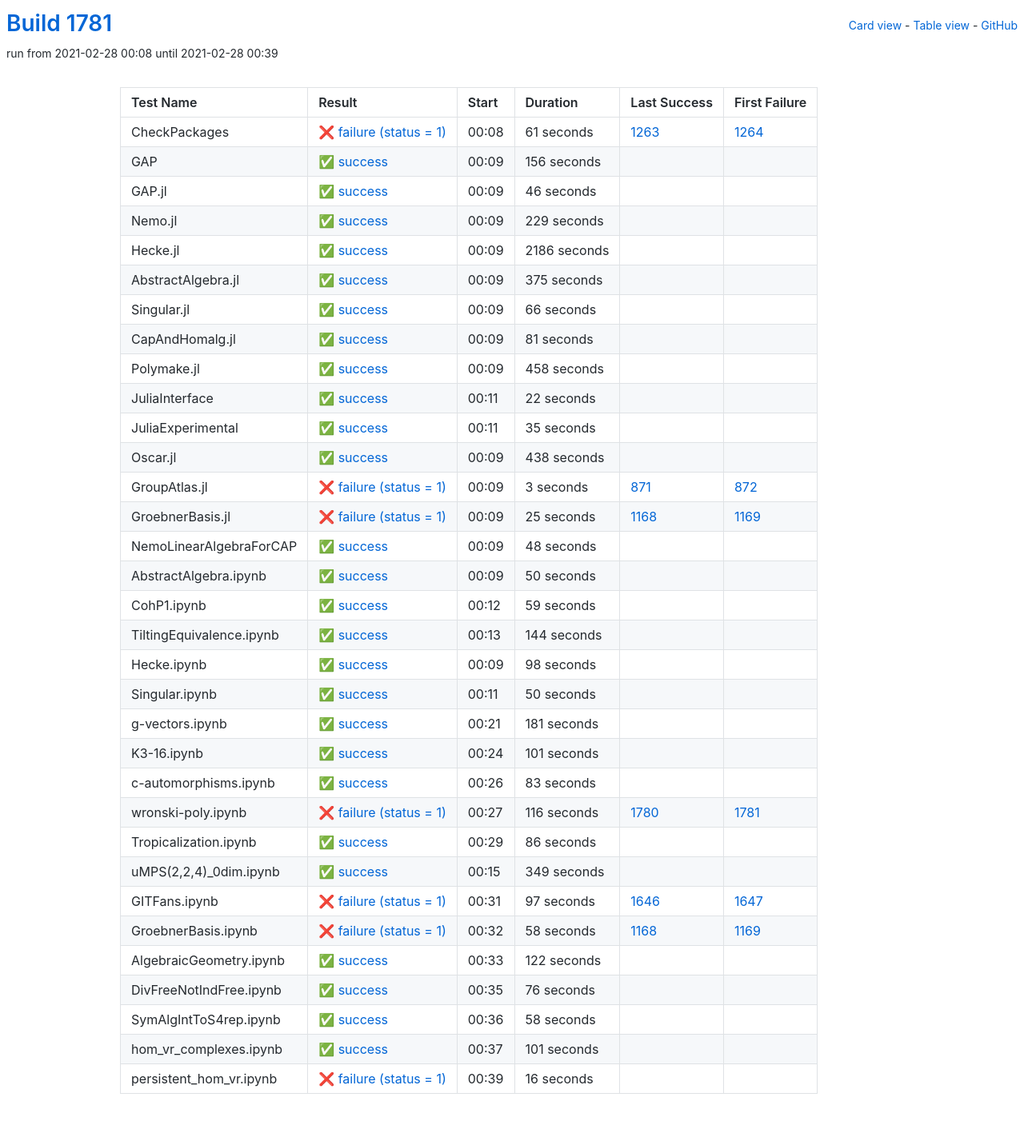
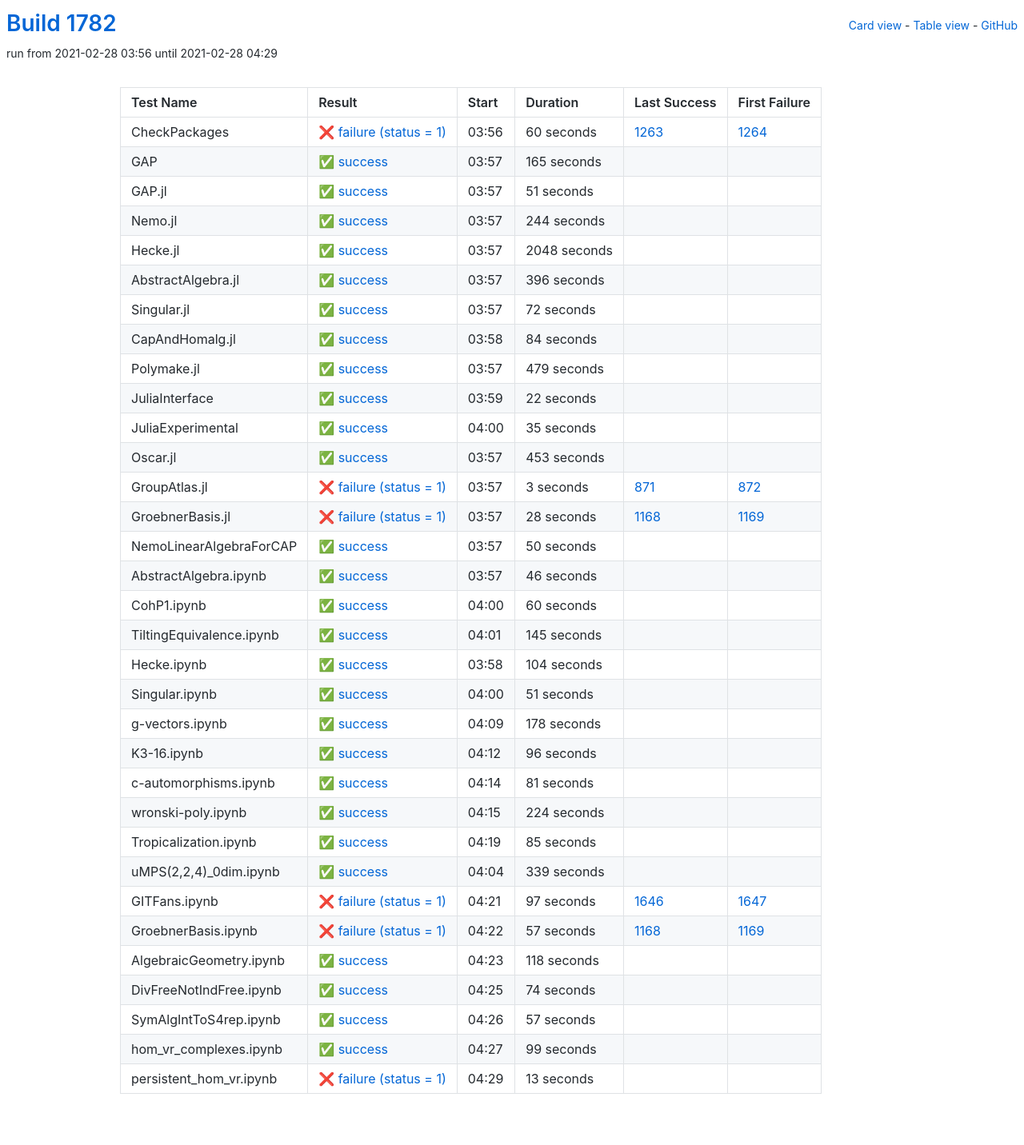
Before and after one commit to oscar-system/oscar-ci-status-stable, a Jekyll site: the page built from table.html, in a window 1280 px wide. Shown: the whole page at 80% size. Built offline with Jekyll 4.4.1, drawn with Linux system fonts in a browser that asks for light colours.

Commit message:
Build #1782

```diff
--- a/_data/ci.yml
+++ b/_data/ci.yml
@@ -1,6 +1,6 @@
 ---
-build: 1781
-build_url: https://oscarci.mathematik.uni-kl.de/job/oscar-stable/1781/
+build: 1782
+build_url: https://oscarci.mathematik.uni-kl.de/job/oscar-stable/1782/
 job: oscar-stable
 organization: oscar-system
 repo: oscar-ci-status-stable
@@ -8,116 +8,116 @@ repourl: https://github.com/oscar-system/oscar-ci-status-stable
 tests:
 - name: CheckPackages
   id: checkpackages
-  log: https://oscarci.mathematik.uni-kl.de/job/oscar-stable/1781/artifact/logs/build-1781/CheckPackages.log
-  start: 2021-02-28 00:08
+  log: https://oscarci.mathematik.uni-kl.de/job/oscar-stable/1782/artifact/logs/build-1782/CheckPackages.log
+  start: 2021-02-28 03:56
   success: false
   exitcode: 1
   status: failure
-  duration: 61
+  duration: 60
   last_success: 1263
   last_success_url: https://oscarci.mathematik.uni-kl.de/job/oscar-stable/1263/
   first_failure: 1264
   first_failure_url: https://oscarci.mathematik.uni-kl.de/job/oscar-stable/1264/
 - name: GAP
   id: gap
-  log: https://oscarci.mathematik.uni-kl.de/job/oscar-stable/1781/artifact/logs/build-1781/GAP.log
-  start: 2021-02-28 00:09
+  log: https://oscarci.mathematik.uni-kl.de/job/oscar-stable/1782/artifact/logs/build-1782/GAP.log
+  start: 2021-02-28 03:57
   success: true
   exitcode: 0
   status: success
-  duration: 156
+  duration: 165
   last_success: false
   last_success_url:
   first_failure: false
   first_failure_url:
 - name: GAP.jl
   id: gap-jl
-  log: https://oscarci.mathematik.uni-kl.de/job/oscar-stable/1781/artifact/logs/build-1781/GAP.jl.log
-  start: 2021-02-28 00:09
+  log: https://oscarci.mathematik.uni-kl.de/job/oscar-stable/1782/artifact/logs/build-1782/GAP.jl.log
+  start: 2021-02-28 03:57
   success: true
   exitcode: 0
   status: success
-  duration: 46
+  duration: 51
   last_success: false
   last_success_url:
   first_failure: false
   first_failure_url:
 - name: Nemo.jl
   id: nemo-jl
-  log: https://oscarci.mathematik.uni-kl.de/job/oscar-stable/1781/artifact/logs/build-1781/Nemo.jl.log
-  start: 2021-02-28 00:09
+  log: https://oscarci.mathematik.uni-kl.de/job/oscar-stable/1782/artifact/logs/build-1782/Nemo.jl.log
+  start: 2021-02-28 03:57
   success: true
   exitcode: 0
   status: success
-  duration: 229
+  duration: 244
   last_success: false
   last_success_url:
   first_failure: false
   first_failure_url:
 - name: Hecke.jl
   id: hecke-jl
-  log: https://oscarci.mathematik.uni-kl.de/job/oscar-stable/1781/artifact/logs/build-1781/Hecke.jl.log
-  start: 2021-02-28 00:09
+  log: https://oscarci.mathematik.uni-kl.de/job/oscar-stable/1782/artifact/logs/build-1782/Hecke.jl.log
+  start: 2021-02-28 03:57
   success: true
   exitcode: 0
   status: success
-  duration: 2186
+  duration: 2048
   last_success: false
   last_success_url:
   first_failure: false
   first_failure_url:
 - name: AbstractAlgebra.jl
   id: abstractalgebra-jl
-  log: https://oscarci.mathematik.uni-kl.de/job/oscar-stable/1781/artifact/logs/build-1781/AbstractAlgebra.jl.log
-  start: 2021-02-28 00:09
+  log: https://oscarci.mathematik.uni-kl.de/job/oscar-stable/1782/artifact/logs/build-1782/AbstractAlgebra.jl.log
+  start: 2021-02-28 03:57
   success: true
   exitcode: 0
   status: success
-  duration: 375
+  duration: 396
   last_success: false
   last_success_url:
   first_failure: false
   first_failure_url:
 - name: Singular.jl
   id: singular-jl
-  log: https://oscarci.mathematik.uni-kl.de/job/oscar-stable/1781/artifact/logs/build-1781/Singular.jl.log
-  start: 2021-02-28 00:09
+  log: https://oscarci.mathematik.uni-kl.de/job/oscar-stable/1782/artifact/logs/build-1782/Singular.jl.log
+  start: 2021-02-28 03:57
   success: true
   exitcode: 0
   status: success
-  duration: 66
+  duration: 72
   last_success: false
   last_success_url:
   first_failure: false
   first_failure_url:
 - name: CapAndHomalg.jl
   id: capandhomalg-jl
-  log: https://oscarci.mathematik.uni-kl.de/job/oscar-stable/1781/artifact/logs/build-1781/CapAndHomalg.jl.log
-  start: 2021-02-28 00:09
+  log: https://oscarci.mathematik.uni-kl.de/job/oscar-stable/1782/artifact/logs/build-1782/CapAndHomalg.jl.log
+  start: 2021-02-28 03:58
   success: true
   exitcode: 0
   status: success
-  duration: 81
+  duration: 84
   last_success: false
   last_success_url:
   first_failure: false
   first_failure_url:
 - name: Polymake.jl
   id: polymake-jl
-  log: https://oscarci.mathematik.uni-kl.de/job/oscar-stable/1781/artifact/logs/build-1781/Polymake.jl.log
-  start: 2021-02-28 00:09
+  log: https://oscarci.mathematik.uni-kl.de/job/oscar-stable/1782/artifact/logs/build-1782/Polymake.jl.log
+  start: 2021-02-28 03:57
   success: true
   exitcode: 0
   status: success
-  duration: 458
+  duration: 479
   last_success: false
   last_success_url:
   first_failure: false
   first_failure_url:
 - name: JuliaInterface
   id: juliainterface
-  log: https://oscarci.mathematik.uni-kl.de/job/oscar-stable/1781/artifact/logs/build-1781/JuliaInterface.log
-  start: 2021-02-28 00:11
+  log: https://oscarci.mathematik.uni-kl.de/job/oscar-stable/1782/artifact/logs/build-1782/JuliaInterface.log
+  start: 2021-02-28 03:59
   success: true
   exitcode: 0
   status: success
@@ -128,8 +128,8 @@ tests:
   first_failure_url:
 - name: JuliaExperimental
   id: juliaexperimental
-  log: https://oscarci.mathematik.uni-kl.de/job/oscar-stable/1781/artifact/logs/build-1781/JuliaExperimental.log
-  start: 2021-02-28 00:11
+  log: https://oscarci.mathematik.uni-kl.de/job/oscar-stable/1782/artifact/logs/build-1782/JuliaExperimental.log
+  start: 2021-02-28 04:00
   success: true
   exitcode: 0
   status: success
@@ -140,20 +140,20 @@ tests:
   first_failure_url:
 - name: Oscar.jl
   id: oscar-jl
-  log: https://oscarci.mathematik.uni-kl.de/job/oscar-stable/1781/artifact/logs/build-1781/Oscar.jl.log
-  start: 2021-02-28 00:09
+  log: https://oscarci.mathematik.uni-kl.de/job/oscar-stable/1782/artifact/logs/build-1782/Oscar.jl.log
+  start: 2021-02-28 03:57
   success: true
   exitcode: 0
   status: success
-  duration: 438
+  duration: 453
   last_success: false
   last_success_url:
   first_failure: false
   first_failure_url:
 - name: GroupAtlas.jl
   id: groupatlas-jl
-  log: https://oscarci.mathematik.uni-kl.de/job/oscar-stable/1781/artifact/logs/build-1781/GroupAtlas.jl.log
-  start: 2021-02-28 00:09
+  log: https://oscarci.mathematik.uni-kl.de/job/oscar-stable/1782/artifact/logs/build-1782/GroupAtlas.jl.log
+  start: 2021-02-28 03:57
   success: false
   exitcode: 1
   status: failure
@@ -164,32 +164,20 @@ tests:
   first_failure_url: https://oscarci.mathematik.uni-kl.de/job/oscar-stable/872/
 - name: GroebnerBasis.jl
   id: groebnerbasis-jl
-  log: https://oscarci.mathematik.uni-kl.de/job/oscar-stable/1781/artifact/logs/build-1781/GroebnerBasis.jl.log
-  start: 2021-02-28 00:09
+  log: https://oscarci.mathematik.uni-kl.de/job/oscar-stable/1782/artifact/logs/build-1782/GroebnerBasis.jl.log
+  start: 2021-02-28 03:57
   success: false
   exitcode: 1
   status: failure
-  duration: 25
+  duration: 28
   last_success: 1168
   last_success_url: https://oscarci.mathematik.uni-kl.de/job/oscar-stable/1168/
   first_failure: 1169
   first_failure_url: https://oscarci.mathematik.uni-kl.de/job/oscar-stable/1169/
 - name: NemoLinearAlgebraForCAP
   id: nemolinearalgebraforcap
-  log: https://oscarci.mathematik.uni-kl.de/job/oscar-stable/1781/artifact/logs/build-1781/NemoLinearAlgebraForCAP.log
-  start: 2021-02-28 00:09
-  success: true
-  exitcode: 0
-  status: success
-  duration: 48
-  last_success: false
-  last_success_url:
-  first_failure: false
-  first_failure_url:
-- name: AbstractAlgebra.ipynb
-  id: abstractalgebra-ipynb
-  log: https://oscarci.mathematik.uni-kl.de/job/oscar-stable/1781/artifact/logs/build-1781/AbstractAlgebra.ipynb.log
-  start: 2021-02-28 00:09
+  log: https://oscarci.mathematik.uni-kl.de/job/oscar-stable/1782/artifact/logs/build-1782/NemoLinearAlgebraForCAP.log
+  start: 2021-02-28 03:57
   success: true
   exitcode: 0
   status: success
@@ -198,130 +186,142 @@ tests:
   last_success_url:
   first_failure: false
   first_failure_url:
-- name: CohP1.ipynb
-  id: cohp1-ipynb
-  log: https://oscarci.mathematik.uni-kl.de/job/oscar-stable/1781/artifact/logs/build-1781/CohP1.ipynb.log
-  start: 2021-02-28 00:12
+- name: AbstractAlgebra.ipynb
+  id: abstractalgebra-ipynb
+  log: https://oscarci.mathematik.uni-kl.de/job/oscar-stable/1782/artifact/logs/build-1782/AbstractAlgebra.ipynb.log
+  start: 2021-02-28 03:57
   success: true
   exitcode: 0
   status: success
-  duration: 59
+  duration: 46
+  last_success: false
+  last_success_url:
+  first_failure: false
+  first_failure_url:
+- name: CohP1.ipynb
+  id: cohp1-ipynb
+  log: https://oscarci.mathematik.uni-kl.de/job/oscar-stable/1782/artifact/logs/build-1782/CohP1.ipynb.log
+  start: 2021-02-28 04:00
+  success: true
+  exitcode: 0
+  status: success
+  duration: 60
   last_success: false
   last_success_url:
   first_failure: false
   first_failure_url:
 - name: TiltingEquivalence.ipynb
   id: tiltingequivalence-ipynb
-  log: https://oscarci.mathematik.uni-kl.de/job/oscar-stable/1781/artifact/logs/build-1781/TiltingEquivalence.ipynb.log
-  start: 2021-02-28 00:13
+  log: https://oscarci.mathematik.uni-kl.de/job/oscar-stable/1782/artifact/logs/build-1782/TiltingEquivalence.ipynb.log
+  start: 2021-02-28 04:01
   success: true
   exitcode: 0
   status: success
-  duration: 144
+  duration: 145
   last_success: false
   last_success_url:
   first_failure: false
   first_failure_url:
 - name: Hecke.ipynb
   id: hecke-ipynb
-  log: https://oscarci.mathematik.uni-kl.de/job/oscar-stable/1781/artifact/logs/build-1781/Hecke.ipynb.log
-  start: 2021-02-28 00:09
+  log: https://oscarci.mathematik.uni-kl.de/job/oscar-stable/1782/artifact/logs/build-1782/Hecke.ipynb.log
+  start: 2021-02-28 03:58
   success: true
   exitcode: 0
   status: success
-  duration: 98
+  duration: 104
   last_success: false
   last_success_url:
   first_failure: false
   first_failure_url:
 - name: Singular.ipynb
   id: singular-ipynb
-  log: https://oscarci.mathematik.uni-kl.de/job/oscar-stable/1781/artifact/logs/build-1781/Singular.ipynb.log
-  start: 2021-02-28 00:11
+  log: https://oscarci.mathematik.uni-kl.de/job/oscar-stable/1782/artifact/logs/build-1782/Singular.ipynb.log
+  start: 2021-02-28 04:00
   success: true
   exitcode: 0
   status: success
-  duration: 50
+  duration: 51
   last_success: false
   last_success_url:
   first_failure: false
   first_failure_url:
 - name: g-vectors.ipynb
   id: g-vectors-ipynb
-  log: https://oscarci.mathematik.uni-kl.de/job/oscar-stable/1781/artifact/logs/build-1781/g-vectors.ipynb.log
-  start: 2021-02-28 00:21
+  log: https://oscarci.mathematik.uni-kl.de/job/oscar-stable/1782/artifact/logs/build-1782/g-vectors.ipynb.log
+  start: 2021-02-28 04:09
   success: true
   exitcode: 0
   status: success
-  duration: 181
+  duration: 178
   last_success: false
   last_success_url:
   first_failure: false
   first_failure_url:
 - name: K3-16.ipynb
   id: k3-16-ipynb
-  log: https://oscarci.mathematik.uni-kl.de/job/oscar-stable/1781/artifact/logs/build-1781/K3-16.ipynb.log
-  start: 2021-02-28 00:24
+  log: https://oscarci.mathematik.uni-kl.de/job/oscar-stable/1782/artifact/logs/build-1782/K3-16.ipynb.log
+  start: 2021-02-28 04:12
   success: true
   exitcode: 0
   status: success
-  duration: 101
+  duration: 96
   last_success: false
   last_success_url:
   first_failure: false
   first_failure_url:
 - name: c-automorphisms.ipynb
   id: c-automorphisms-ipynb
-  log: https://oscarci.mathematik.uni-kl.de/job/oscar-stable/1781/artifact/logs/build-1781/c-automorphisms.ipynb.log
-  start: 2021-02-28 00:26
+  log: https://oscarci.mathematik.uni-kl.de/job/oscar-stable/1782/artifact/logs/build-1782/c-automorphisms.ipynb.log
+  start: 2021-02-28 04:14
   success: true
   exitcode: 0
   status: success
-  duration: 83
+  duration: 81
   last_success: false
   last_success_url:
   first_failure: false
   first_failure_url:
 - name: wronski-poly.ipynb
   id: wronski-poly-ipynb
-  log: https://oscarci.mathematik.uni-kl.de/job/oscar-stable/1781/artifact/logs/build-1781/wronski-poly.ipynb.log
-  start: 2021-02-28 00:27
-  success: false
-  exitcode: 1
-  status: failure
-  duration: 116
-  last_success: 1780
-  last_success_url: https://oscarci.mathematik.uni-kl.de/job/oscar-stable/1780/
-  first_failure: 1781
-  first_failure_url: https://oscarci.mathematik.uni-kl.de/job/oscar-stable/1781/
-- name: Tropicalization.ipynb
-  id: tropicalization-ipynb
-  log: https://oscarci.mathematik.uni-kl.de/job/oscar-stable/1781/artifact/logs/build-1781/Tropicalization.ipynb.log
-  start: 2021-02-28 00:29
+  log: https://oscarci.mathematik.uni-kl.de/job/oscar-stable/1782/artifact/logs/build-1782/wronski-poly.ipynb.log
+  start: 2021-02-28 04:15
   success: true
   exitcode: 0
   status: success
-  duration: 86
+  duration: 224
+  last_success: false
+  last_success_url:
+  first_failure: false
+  first_failure_url:
+- name: Tropicalization.ipynb
+  id: tropicalization-ipynb
+  log: https://oscarci.mathematik.uni-kl.de/job/oscar-stable/1782/artifact/logs/build-1782/Tropicalization.ipynb.log
+  start: 2021-02-28 04:19
+  success: true
+  exitcode: 0
+  status: success
+  duration: 85
   last_success: false
   last_success_url:
   first_failure: false
   first_failure_url:
 - name: uMPS(2,2,4)_0dim.ipynb
   id: umps-2-2-4-0dim-ipynb
-  log: https://oscarci.mathematik.uni-kl.de/job/oscar-stable/1781/artifact/logs/build-1781/uMPS-2-2-4-_0dim.ipynb.log
-  start: 2021-02-28 00:15
+  log: https://oscarci.mathematik.uni-kl.de/job/oscar-stable/1782/artifact/logs/build-1782/uMPS-2-2-4-_0dim.ipynb.log
+  start: 2021-02-28 04:04
   success: true
   exitcode: 0
   status: success
-  duration: 349
+  duration: 339
   last_success: false
   last_success_url:
   first_failure: false
   first_failure_url:
 - name: GITFans.ipynb
   id: gitfans-ipynb
-  log: https://oscarci.mathematik.uni-kl.de/job/oscar-stable/1781/artifact/logs/build-1781/GITFans.ipynb.log
-  start: 2021-02-28 00:31
+  log: https://oscarci.mathematik.uni-kl.de/job/oscar-stable/1782/artifact/logs/build-1782/GITFans.ipynb.log
+  start: 2021-02-28 04:21
   success: false
   exitcode: 1
   status: failure
@@ -332,72 +332,72 @@ tests:
   first_failure_url: https://oscarci.mathematik.uni-kl.de/job/oscar-stable/1647/
 - name: GroebnerBasis.ipynb
   id: groebnerbasis-ipynb
-  log: https://oscarci.mathematik.uni-kl.de/job/oscar-stable/1781/artifact/logs/build-1781/GroebnerBasis.ipynb.log
-  start: 2021-02-28 00:32
+  log: https://oscarci.mathematik.uni-kl.de/job/oscar-stable/1782/artifact/logs/build-1782/GroebnerBasis.ipynb.log
+  start: 2021-02-28 04:22
   success: false
   exitcode: 1
   status: failure
-  duration: 58
+  duration: 57
   last_success: 1168
   last_success_url: https://oscarci.mathematik.uni-kl.de/job/oscar-stable/1168/
   first_failure: 1169
   first_failure_url: https://oscarci.mathematik.uni-kl.de/job/oscar-stable/1169/
 - name: AlgebraicGeometry.ipynb
   id: algebraicgeometry-ipynb
-  log: https://oscarci.mathematik.uni-kl.de/job/oscar-stable/1781/artifact/logs/build-1781/AlgebraicGeometry.ipynb.log
-  start: 2021-02-28 00:33
+  log: https://oscarci.mathematik.uni-kl.de/job/oscar-stable/1782/artifact/logs/build-1782/AlgebraicGeometry.ipynb.log
+  start: 2021-02-28 04:23
   success: true
   exitcode: 0
   status: success
-  duration: 122
+  duration: 118
   last_success: false
   last_success_url:
   first_failure: false
   first_failure_url:
 - name: DivFreeNotIndFree.ipynb
   id: divfreenotindfree-ipynb
-  log: https://oscarci.mathematik.uni-kl.de/job/oscar-stable/1781/artifact/logs/build-1781/DivFreeNotIndFree.ipynb.log
-  start: 2021-02-28 00:35
+  log: https://oscarci.mathematik.uni-kl.de/job/oscar-stable/1782/artifact/logs/build-1782/DivFreeNotIndFree.ipynb.log
+  start: 2021-02-28 04:25
   success: true
   exitcode: 0
   status: success
-  duration: 76
+  duration: 74
   last_success: false
   last_success_url:
   first_failure: false
   first_failure_url:
 - name: SymAlgIntToS4rep.ipynb
   id: symalginttos4rep-ipynb
-  log: https://oscarci.mathematik.uni-kl.de/job/oscar-stable/1781/artifact/logs/build-1781/SymAlgIntToS4rep.ipynb.log
-  start: 2021-02-28 00:36
+  log: https://oscarci.mathematik.uni-kl.de/job/oscar-stable/1782/artifact/logs/build-1782/SymAlgIntToS4rep.ipynb.log
+  start: 2021-02-28 04:26
   success: true
   exitcode: 0
   status: success
-  duration: 58
+  duration: 57
   last_success: false
   last_success_url:
   first_failure: false
   first_failure_url:
 - name: hom_vr_complexes.ipynb
   id: hom-vr-complexes-ipynb
-  log: https://oscarci.mathematik.uni-kl.de/job/oscar-stable/1781/artifact/logs/build-1781/hom_vr_complexes.ipynb.log
-  start: 2021-02-28 00:37
+  log: https://oscarci.mathematik.uni-kl.de/job/oscar-stable/1782/artifact/logs/build-1782/hom_vr_complexes.ipynb.log
+  start: 2021-02-28 04:27
   success: true
   exitcode: 0
   status: success
-  duration: 101
+  duration: 99
   last_success: false
   last_success_url:
   first_failure: false
   first_failure_url:
 - name: persistent_hom_vr.ipynb
   id: persistent-hom-vr-ipynb
-  log: https://oscarci.mathematik.uni-kl.de/job/oscar-stable/1781/artifact/logs/build-1781/persistent_hom_vr.ipynb.log
-  start: 2021-02-28 00:39
+  log: https://oscarci.mathematik.uni-kl.de/job/oscar-stable/1782/artifact/logs/build-1782/persistent_hom_vr.ipynb.log
+  start: 2021-02-28 04:29
   success: false
   exitcode: 1
   status: failure
-  duration: 16
+  duration: 13
   last_success: false
   last_success_url:
   first_failure: false
```
Also changed, not shown: README.md.
